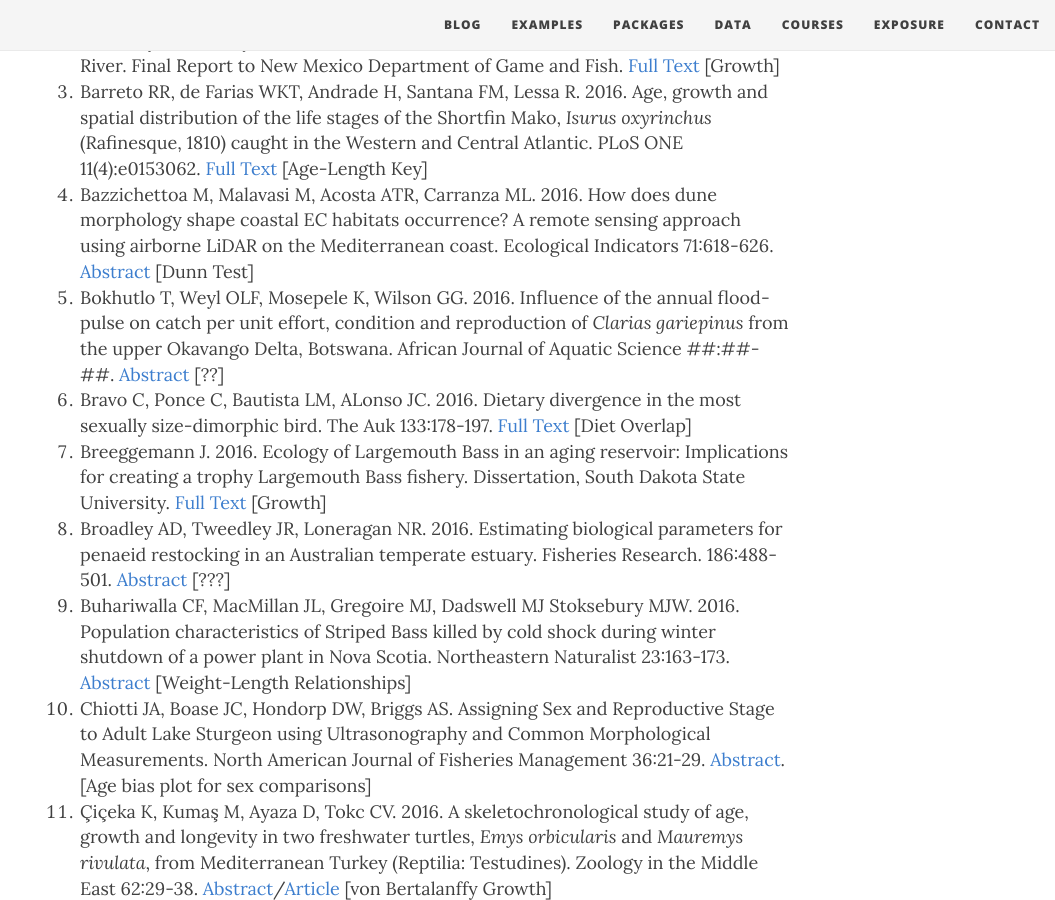
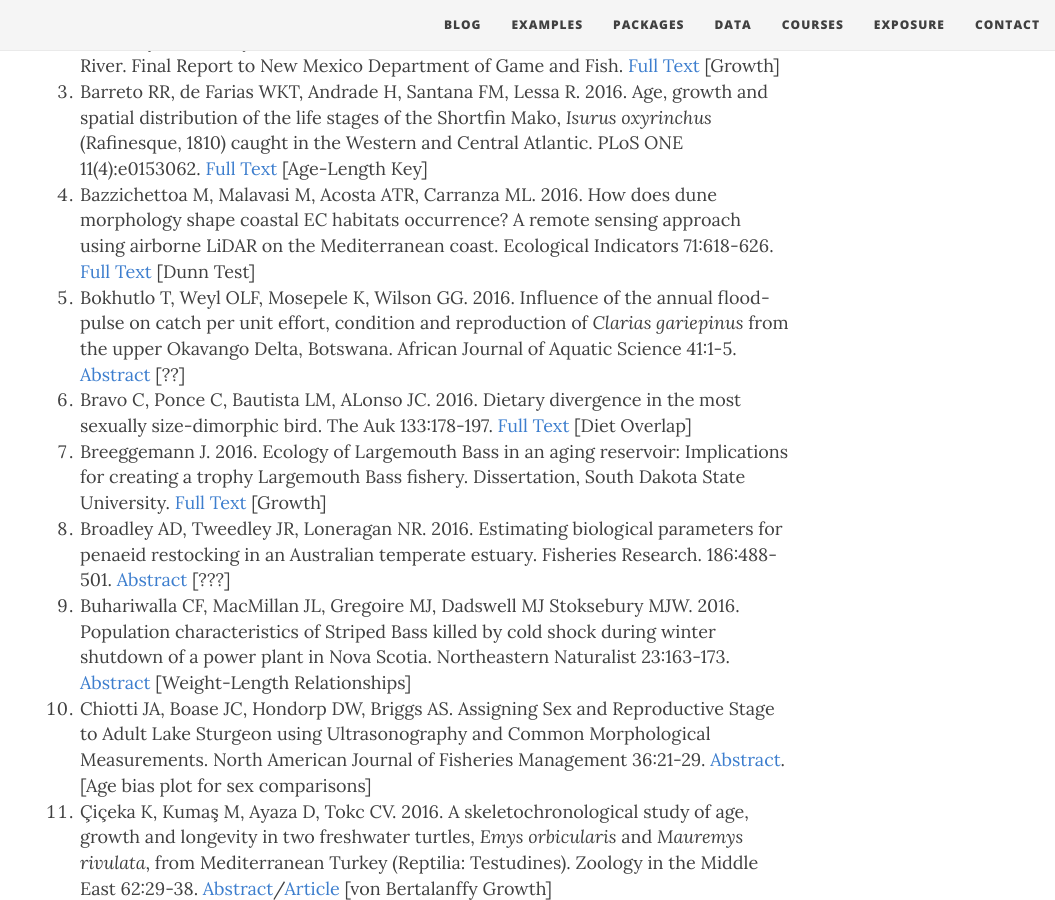
Before and after one commit to droglenc/fishR, a Jekyll site: the page built from exposure/exposure-citations16.md, in a window 1280 px wide and 900 px high, scrolled down 499 px. Shown: the whole window, without its empty margins (225-1280 px from the left). Built offline with Jekyll 4.4.1, drawn with Linux system fonts in a browser that asks for light colours; nearby versions of some CDN libraries; some of the changed text lies outside the part shown.

Commit message:
Updated citation

```diff
--- a/exposure/exposure-citations16.md
+++ b/exposure/exposure-citations16.md
@@ -11,8 +11,8 @@ The [**IFAR** book](http://derekogle.com/IFAR/), **fishR** website, or the **FSA
 trategies on Walleye (*Sander vitreus*) populations in Alberta, Canada. Master's Thesis, Univ. Calgary. [Full Text](http://theses.ucalgary.ca/jspui/bitstream/11023/3004/3/ucalgary_2016_allen_brandon.pdf) [Age-Length Key, Mortality]
 1. Barkalow SLC, Brandenburg MA, Platania SP, Kennedy JL. 2016. Reproductive ecoogy and early life history of Bluehead Sucker and Flannelmouth Sucker in the San Juan River. Final Report to New Mexico Department of Game and Fish. [Full Text](http://www.wildlife.state.nm.us/download/conservation/share-with-wildlife/reports/2015/Reproductive-Ecology-and-Early-Life-History-of-Bluehead-Sucker-and-Flannelmouth-Sucker-in-San-Juan-River-_-American-Southwest-Ichthyological.pdf) [Growth]
 1. Barreto RR, de Farias WKT, Andrade H, Santana FM, Lessa R. 2016. Age, growth and spatial distribution of the life stages of the Shortfin Mako, *Isurus oxyrinchus* (Rafinesque, 1810) caught in the Western and Central Atlantic. PLoS ONE 11(4):e0153062. [Full Text](http://journals.plos.org/plosone/article?id=10.1371/journal.pone.0153062) [Age-Length Key]
-1. Bazzichettoa M, Malavasi M, Acosta ATR, Carranza ML. 2016. How does dune morphology shape coastal EC habitats occurrence? A remote sensing approach using airborne LiDAR on the Mediterranean coast. Ecological Indicators 71:618-626. [Abstract](http://www.sciencedirect.com/science/article/pii/S1470160X16304435) [Dunn Test]
-1. Bokhutlo T, Weyl OLF, Mosepele K, Wilson GG. 2016. Influence of the annual flood-pulse on catch per unit effort, condition and reproduction of *Clarias gariepinus* from the upper Okavango Delta, Botswana. African Journal of Aquatic Science ##:##-##. [Abstract](http://www.tandfonline.com/doi/abs/10.2989/16085914.2016.1138279) [??]
+1. Bazzichettoa M, Malavasi M, Acosta ATR, Carranza ML. 2016. How does dune morphology shape coastal EC habitats occurrence? A remote sensing approach using airborne LiDAR on the Mediterranean coast. Ecological Indicators 71:618-626. [Full Text](https://www.researchgate.net/publication/306082769_How_does_dune_morphology_shape_coastal_EC_habitats_occurrence_A_remote_sensing_approach_using_airborne_LiDAR_on_the_Mediterranean_coast) [Dunn Test]
+1. Bokhutlo T, Weyl OLF, Mosepele K, Wilson GG. 2016. Influence of the annual flood-pulse on catch per unit effort, condition and reproduction of *Clarias gariepinus* from the upper Okavango Delta, Botswana. African Journal of Aquatic Science 41:1-5. [Abstract](http://www.tandfonline.com/doi/abs/10.2989/16085914.2016.1138279) [??]
 1. Bravo C, Ponce C, Bautista LM, ALonso JC. 2016. Dietary divergence in the most sexually size-dimorphic bird. The Auk 133:178-197. [Full Text](https://www.researchgate.net/profile/Carolina_Bravo/publication/293013732_Dietary_divergence_in_the_most_sexually_size-dimorphic_bird/links/56fd098308aeb723f15d4d2c.pdf) [Diet Overlap]
 1. Breeggemann J. 2016. Ecology of Largemouth Bass in an aging reservoir: Implications for creating a trophy Largemouth Bass fishery. Dissertation, South Dakota State University. [Full Text](http://openprairie.sdstate.edu/cgi/viewcontent.cgi?article=2069&context=etd) [Growth]
 1. Broadley AD, Tweedley JR, Loneragan NR. 2016. Estimating biological parameters for penaeid restocking in an Australian temperate estuary. Fisheries Research. 186:488-501. [Abstract](http://www.sciencedirect.com/science/article/pii/S0165783616303009) [???]
@@ -47,4 +47,4 @@ trategies on Walleye (*Sander vitreus*) populations in Alberta, Canada. Master's
 1. Yerli SV, Korkmaz M, Mangit F. 2016. Length-length and length-weight relationships for four endemic Cyprinid species in Kucuk Menderes River Basin, Turkey. Journal of Applied Ichthyology. 32:991-993. [Abstract](http://onlinelibrary.wiley.com/doi/10.1111/jai.13133/abstract) [XXX]
 
 -----
-<p style="text-align: center;"><a href="exposure-citations17.html">Goto 2017 citations</a> | <p style="text-align: center;"><a href="exposure-citations15.html">Goto 2015 citations</a></p>
+<p style="text-align: center;"><a href="exposure-citations17.html">Goto 2017 citations</a> | <a href="exposure-citations15.html">Goto 2015 citations</a></p>
```
Also changed, not shown: other parts of exposure/exposure-citations16.md (+1 -1 lines), exposure/exposure-citations18.md (+2 -1 lines).
